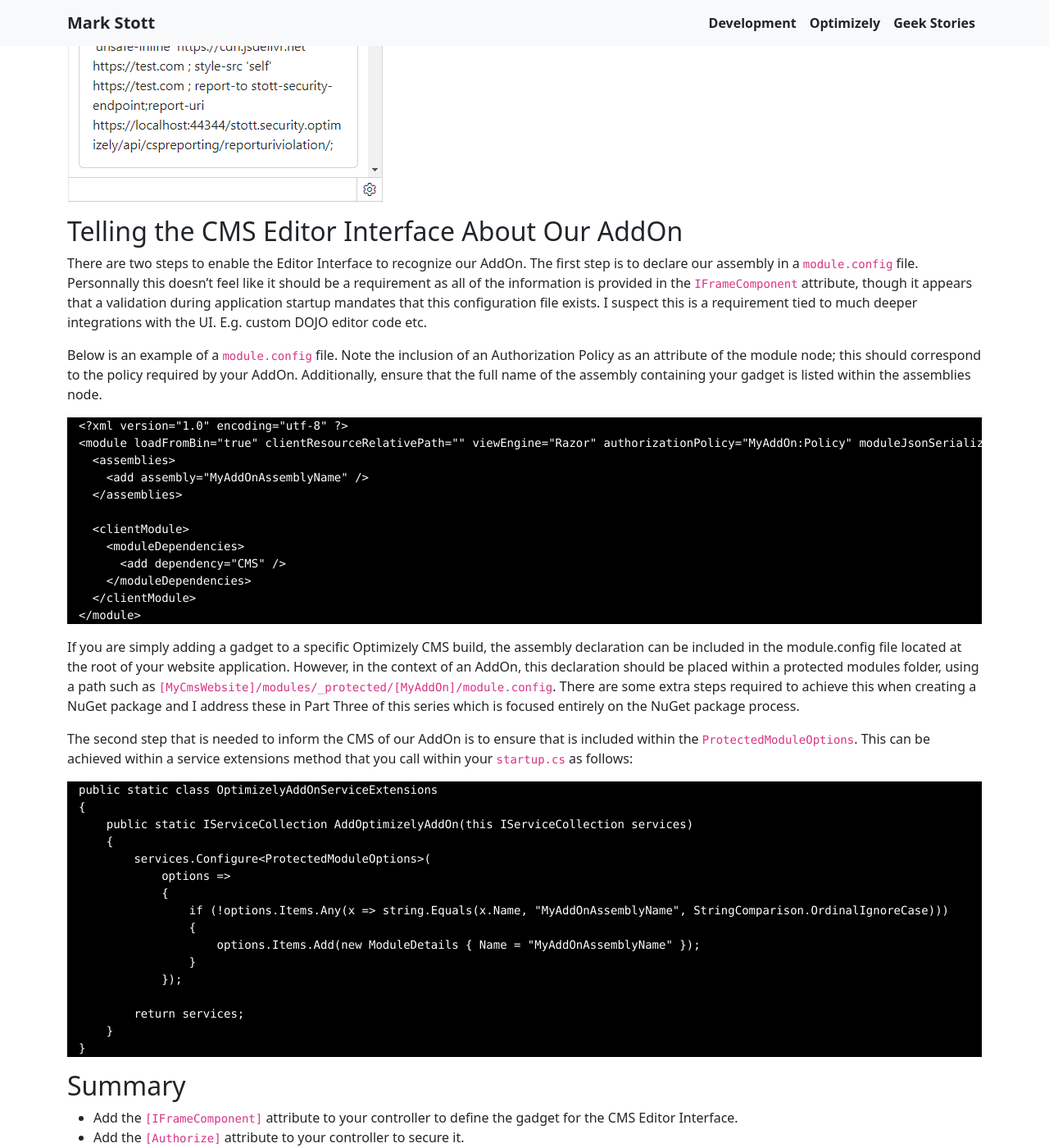
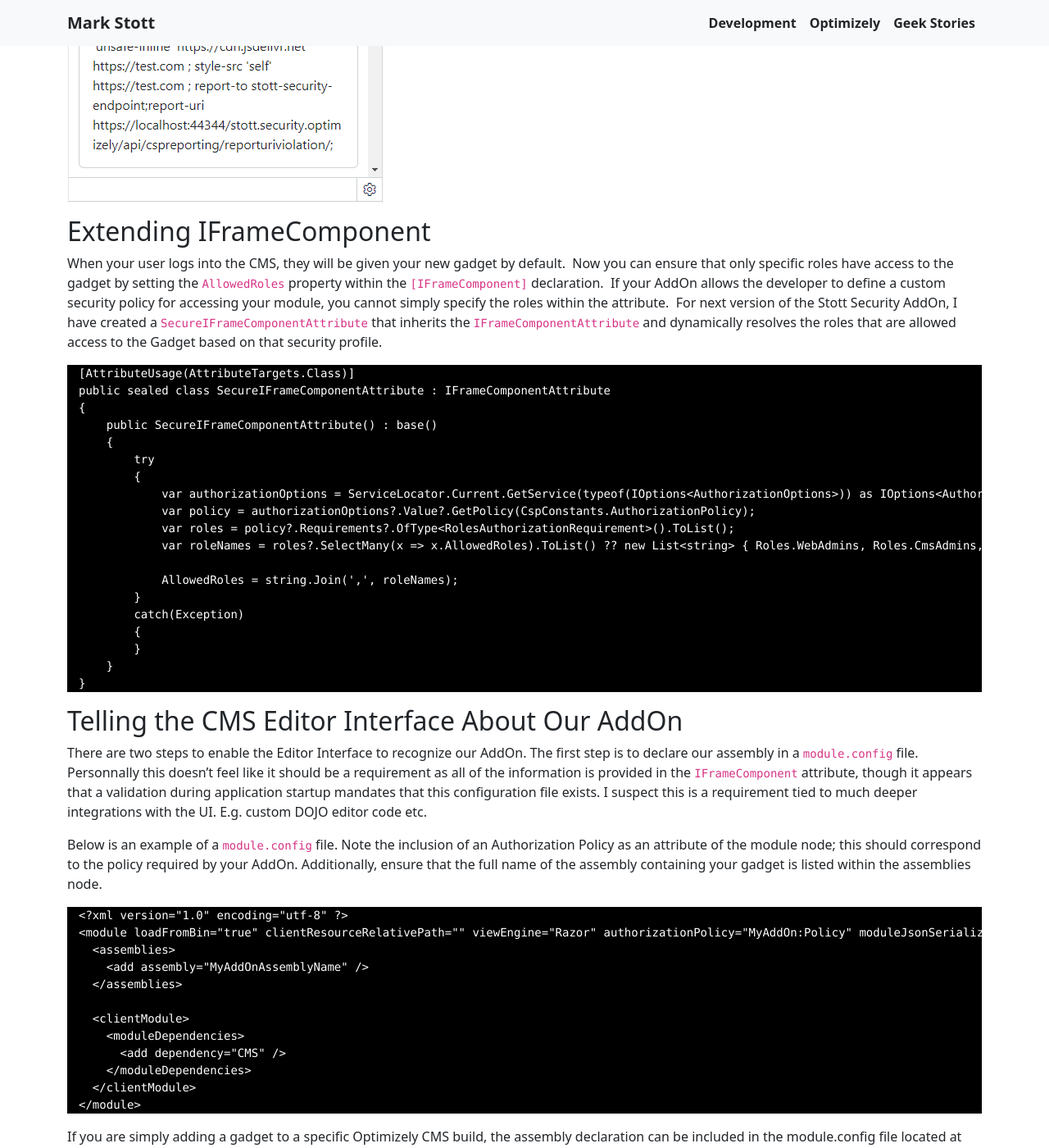
Before and after one commit to GeekInTheNorth/GeekInTheNorth.github.io, a Jekyll site: the page built from _posts/2024-08-30-how-to-create-an-optimizely-addon-part-2.md, in a window 1280 px wide and 1400 px high, scrolled down 3329 px. Shown: the whole window at 82% size. Built offline with Jekyll 4.4.1, drawn with Linux system fonts in a browser that asks for light colours.

Commit message:
Update 2024-08-30-how-to-create-an-optimizely-addon-part-2.md

````diff
--- a/_posts/2024-08-30-how-to-create-an-optimizely-addon-part-2.md
+++ b/_posts/2024-08-30-how-to-create-an-optimizely-addon-part-2.md
@@ -95,6 +95,32 @@ In the gadget I developed for [Stott Security](https://github.com/GeekInTheNorth
 
 ![Stott Security CMS Editor Gadget](/assets/CmsEditorWidget.png)
 
+## Extending IFrameComponent
+
+When your user logs into the CMS, they will be given your new gadget by default.  Now you can ensure that only specific roles have access to the gadget by setting the `AllowedRoles` property within the `[IFrameComponent]` declaration.  If your AddOn allows the developer to define a custom security policy for accessing your module, you cannot simply specify the roles within the attribute.  For next version of the Stott Security AddOn, I have created a `SecureIFrameComponentAttribute` that inherits the `IFrameComponentAttribute` and dynamically resolves the roles that are allowed access to the Gadget based on that security profile.
+
+```
+[AttributeUsage(AttributeTargets.Class)]
+public sealed class SecureIFrameComponentAttribute : IFrameComponentAttribute
+{
+    public SecureIFrameComponentAttribute() : base()
+    {
+        try
+        {
+            var authorizationOptions = ServiceLocator.Current.GetService(typeof(IOptions<AuthorizationOptions>)) as IOptions<AuthorizationOptions>;
+            var policy = authorizationOptions?.Value?.GetPolicy(CspConstants.AuthorizationPolicy);
+            var roles = policy?.Requirements?.OfType<RolesAuthorizationRequirement>().ToList();
+            var roleNames = roles?.SelectMany(x => x.AllowedRoles).ToList() ?? new List<string> { Roles.WebAdmins, Roles.CmsAdmins, Roles.WebAdmins };
+
+            AllowedRoles = string.Join(',', roleNames);
+        }
+        catch(Exception)
+        {
+        }
+    }
+}
+```
+
 ## Telling the CMS Editor Interface About Our AddOn
 
 There are two steps to enable the Editor Interface to recognize our AddOn.  The first step is to declare our assembly in a `module.config` file.  Personnally this doesn't feel like it should be a requirement as all of the information is provided in the `IFrameComponent` attribute, though it appears that a validation during application startup mandates that this configuration file exists.  I suspect this is a requirement tied to much deeper integrations with the UI.  E.g. custom DOJO editor code etc.
````
